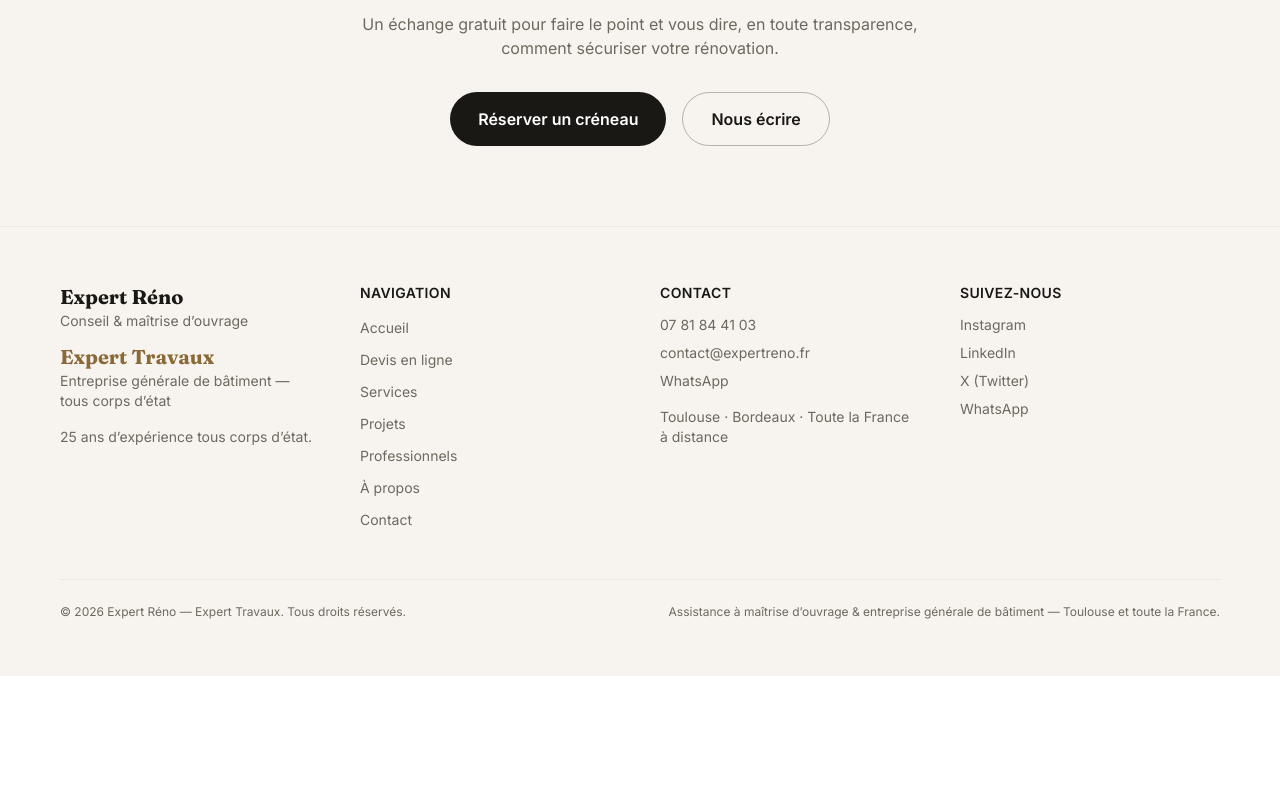
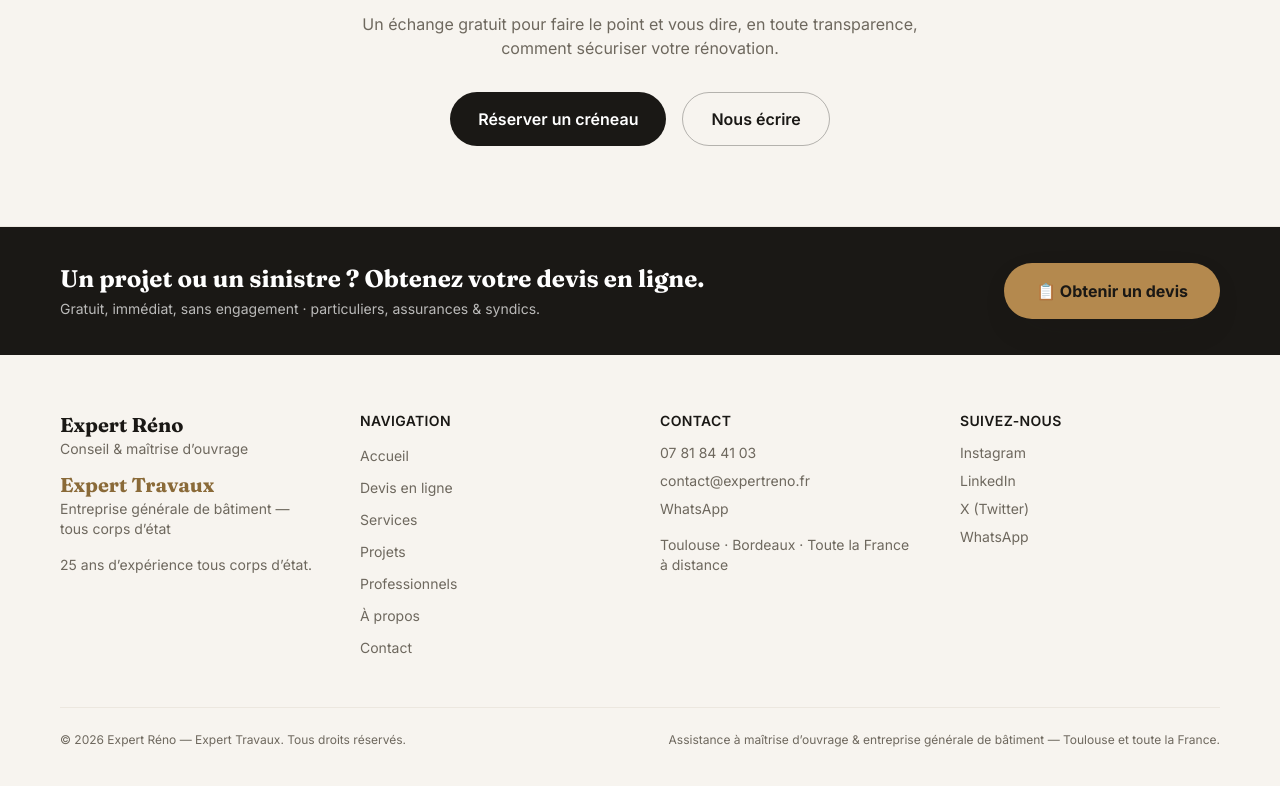
Before and after one commit to Experttravaux/expert-reno, an Astro site in the folder expertreno-nouveau/: page / in a window 1280 px wide. Shown: the part 4795-5581 px from the top of the page. Before the commit the page ends 5471 px from the top, so only its background shows below. Built offline with nearby package versions, Linux system fonts and the light colour scheme; Astro itself is replaced by a stand-in of ours; no server answers.

Commit message:
Add files via upload

```diff
--- a/expertreno-nouveau/src/components/Footer.astro
+++ b/expertreno-nouveau/src/components/Footer.astro
@@ -4,6 +4,18 @@ const annee = new Date().getFullYear();
 ---
 
 <footer class="border-t border-brume bg-sable text-encre">
+  <!-- Bandeau CTA devis (présent sur toutes les pages) -->
+  <div class="bg-foret">
+    <div class="mx-auto flex max-w-content flex-col items-center justify-between gap-5 px-5 py-9 text-center sm:flex-row sm:text-left">
+      <div>
+        <p class="font-serif text-xl font-bold text-white sm:text-2xl">Un projet ou un sinistre ? Obtenez votre devis en ligne.</p>
+        <p class="mt-1 text-sm text-white/70">Gratuit, immédiat, sans engagement · particuliers, assurances &amp; syndics.</p>
+      </div>
+      <a href="/devis" class="inline-flex flex-none items-center justify-center rounded-full bg-ocre px-8 py-4 font-bold text-foret shadow-card transition-colors hover:bg-ocre-light">
+        📋 Obtenir un devis
+      </a>
+    </div>
+  </div>
   <div class="mx-auto max-w-content px-5 py-14">
     <div class="grid gap-10 md:grid-cols-2 lg:grid-cols-4">
       <!-- Marques -->
```
